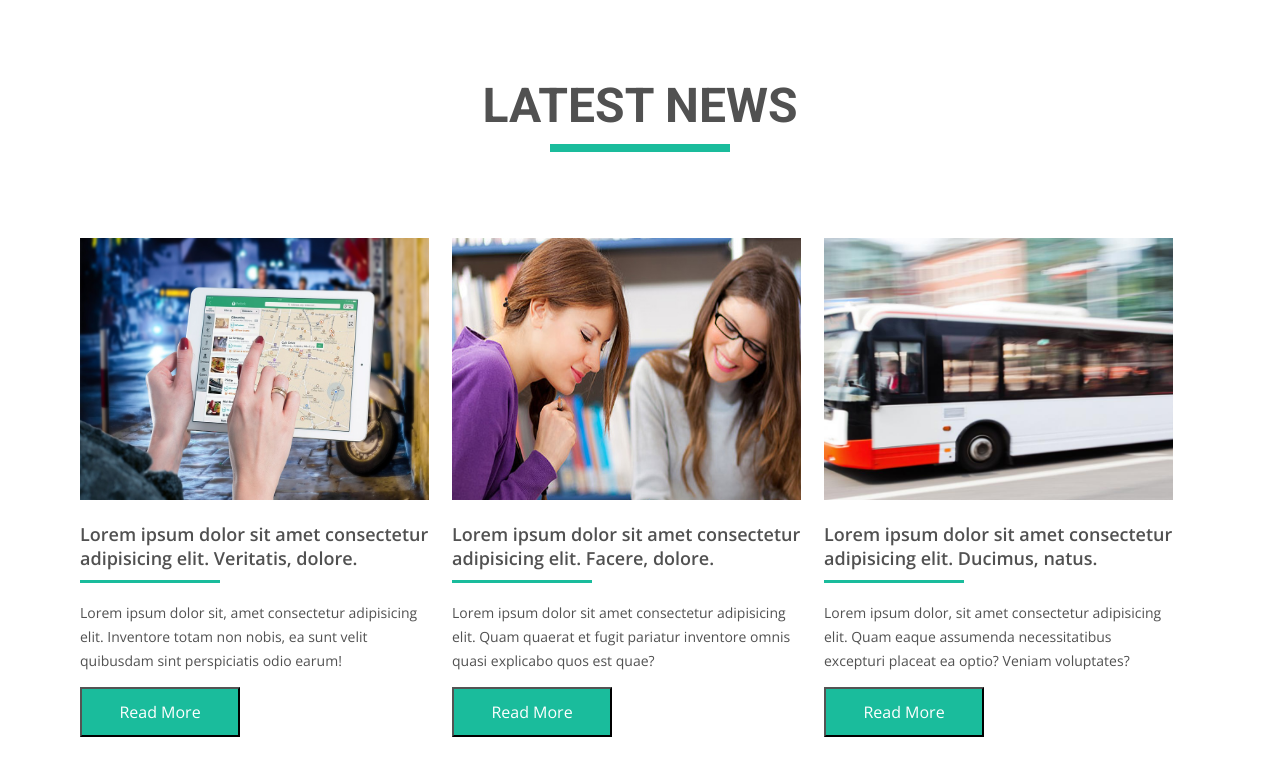
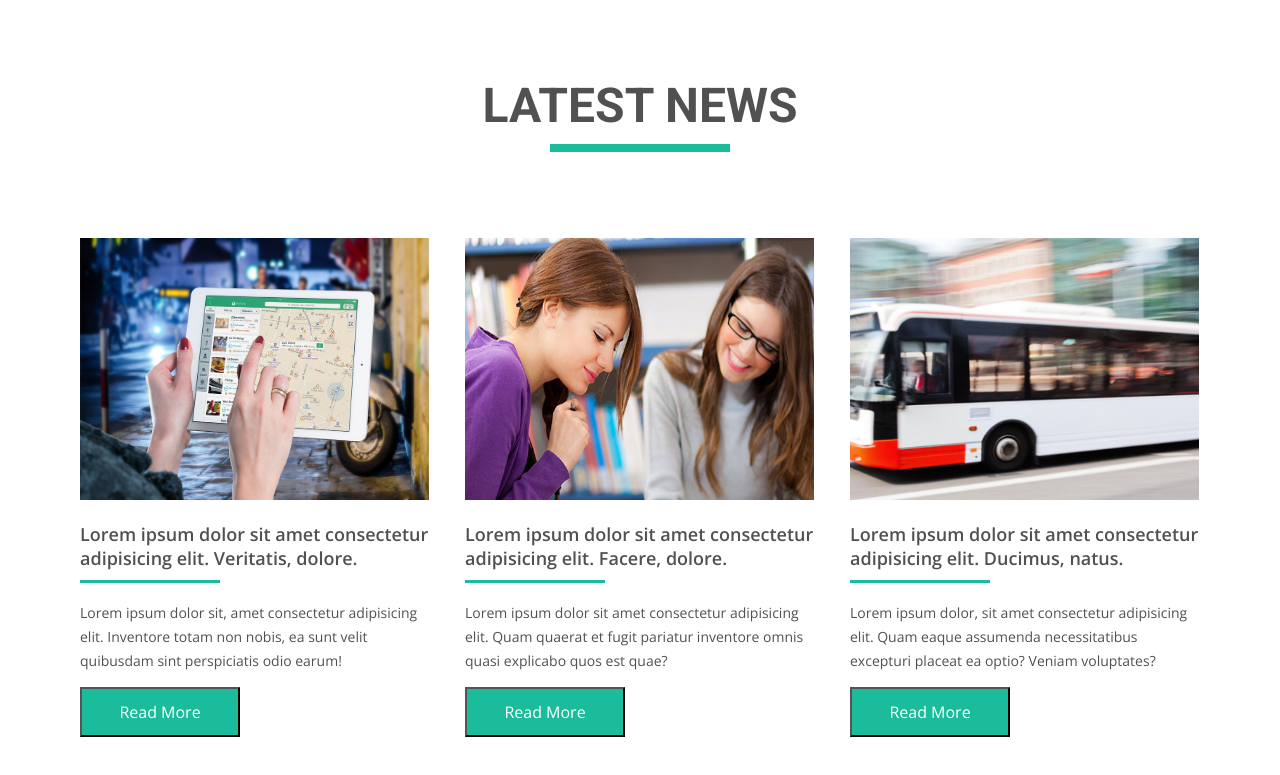
Before and after one commit to SergioKhodchenko/goit-fe-course, a plain HTML site: page HTML-CSS/module_04/index.html in a window 1280 px wide. Shown: the part 1008-1783 px from the top of the page. Drawn offline with nearby package versions, Linux system fonts and the light colour scheme.

Commit message:
поправка module_04

```diff
--- a/HTML-CSS/module_04/css/styles.css
+++ b/HTML-CSS/module_04/css/styles.css
@@ -128,9 +128,11 @@ h1::after {
 }
 .news li {
     float: left;
-    margin-right: 23px;
     margin-bottom: 20px;
     max-width: 349px;
+}
+.news li:not(:nth-child(3n)) {
+    margin-right: 36px;
 }
 .news p {
     font-family: 'Open Sans', sans-serif;
```
